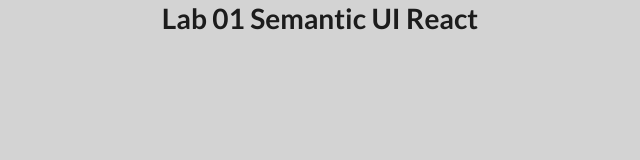
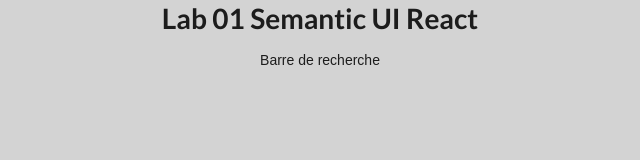
Before and after one commit to PORaymond/React2022, a React (Create React App) app: page / in a window 1280 px wide. Shown: the top 160 px of the page, without its empty margins (320-960 px from the left). Built offline with nearby package versions, Linux system fonts and the light colour scheme.

Commit message:
Appeler component externe

```diff
--- a/src/App.js
+++ b/src/App.js
@@ -1,9 +1,10 @@
 import './App.css';
-
+import Recherche from "./Recherche";
 function App() {
   return (
     <div className="App">
       <h1>Lab 01 Semantic UI React</h1>
+        <Recherche />
     </div>
   );
 }
```
